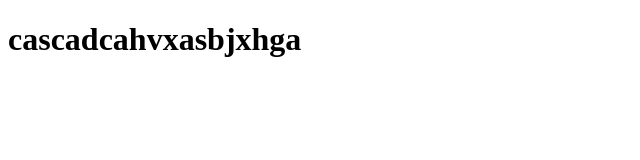
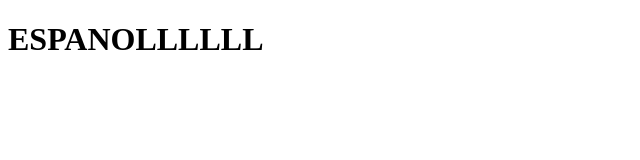
Before and after one commit to AlanMiranda007/1parcial, a plain HTML site: page index.html in a window 1280 px wide. Shown: the whole page, without its empty margins (0-640 px from the left). Drawn offline with Linux system fonts and the light colour scheme.

Commit message:
editado fix

```diff
--- a/index.html
+++ b/index.html
@@ -6,7 +6,7 @@
     <title>HOLAAAAAAAAAAAAAAAA</title>
 </head>
 <body>
-    <h1>cascadcahvxasbjxhga</h1>
+    <h1>ESPANOLLLLLL</h1>
 
 </body>
 </html>
```
